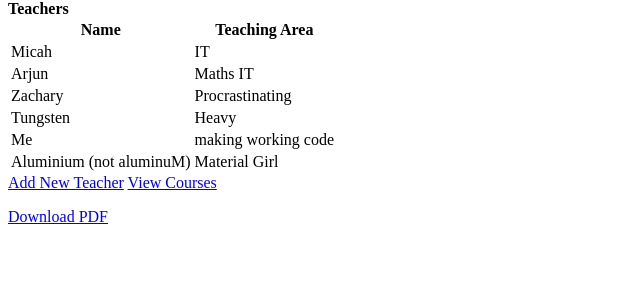
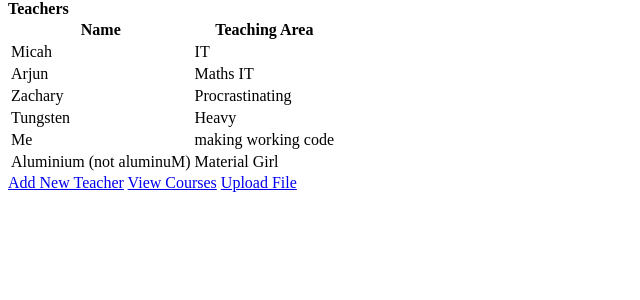
Before and after one commit to zm0008/UnitOutlineDjango, a Django app: page / in a window 1280 px wide. Shown: the part 64-364 px from the top of the page, without its empty margins (0-640 px from the left). Run offline with Django 3.2, Linux system fonts and the light colour scheme; data comes from the database, SQL or seed files in the repository.

Commit message:
Allowed the user to upload their own pdf to merge

```diff
--- a/UnitOutlineDjango/MyApp/forms.py
+++ b/UnitOutlineDjango/MyApp/forms.py
@@ -32,4 +32,6 @@ class InputFormScalingGroup(forms.ModelForm):
 
 class CourseForm(forms.Form):
     course = forms.ModelChoiceField(queryset=course.objects.all(), label="Select Course")
-    #
+
+class UploadFileForm(forms.Form):
+    file = forms.FileField(required=False)
--- a/UnitOutlineDjango/MyApp/templates/MyApp/index.html
+++ b/UnitOutlineDjango/MyApp/templates/MyApp/index.html
@@ -17,13 +17,13 @@
             flex-direction: row;
             background-color: #f0f3f5;
         }
+
         .navbarlist {
             list-style-type: none;
             margin: 0;
             padding: 0;
             overflow: hidden;
             background-color: #f0f3f5;
-
         }
 
             .navbarlist li {
@@ -40,19 +40,20 @@
 
                     .navbarlist li a:hover {
                         background-color: #cbcfd1;
-
                     }
     </style>
     <div class="navbar">
-        <div><a class="navbar-brand" href="#"><img src="{% static 'images/ACTGov2.png' %}" alt='ACT GOV LOGO' style="width: 50%; height: auto;"/></a></div>
-        <div><ul class="navbarlist">
+        <div><a class="navbar-brand" href="#"><img src="{% static 'images/ACTGov2.png' %}" alt='ACT GOV LOGO' style="width: 50%; height: auto;" /></a></div>
+        <div>
+            <ul class="navbarlist">
                 <!-- Change ts to some real links-->
 
                 <li><a href="{% url 'index' %}">Home</a></li>
                 <li><a href="#Unit_Outline_Generator">Unit Outline Generator</a></li>
                 <li><a href="#Results">Results</a></li>
                 <li><a href="#Academic_Record">Academic Record</a></li>
-        </ul></div>
+            </ul>
+        </div>
     </div>
     <strong>Teachers</strong>
 
@@ -74,8 +75,9 @@
     {% endif %}
     <a href="{% url 'input' %}">Add New Teacher</a>
     <a href="{% url 'course' %}">View Courses</a>
+    <!--<p><a href="{ url 'report' }">Download PDF</a></p>-->
 
-    <p><a href="{% url 'report' %}">Download PDF</a></p>
+    <a href="{% url 'upload_file' %}">Upload File</a>
 
 </body>
 </html>
--- a/UnitOutlineDjango/MyApp/views.py
+++ b/UnitOutlineDjango/MyApp/views.py
@@ -1,6 +1,6 @@
 from logging import raiseExceptions
 from django.shortcuts import render, redirect
-from django.http import HttpResponse
+from django.http import HttpResponse, HttpResponseRedirect
 from datetime import datetime
 from .models import teacher
 from .forms import InputForm
@@ -15,6 +15,12 @@ from reportlab.platypus import Table
 from django.http import FileResponse
 from django.contrib.staticfiles.storage import staticfiles_storage
 from io import BytesIO
+from django.shortcuts import render
+from .forms import UploadFileForm
+
+# Imaginary function to handle an uploaded file.
+#from somewhere import handle_uploaded_file
+
 
 # Create your views here.
 def index(request):
@@ -116,24 +122,29 @@ def generate_pdf():
     buffer.seek(0)
     return buffer
 
-def report(request):
-    pdf_file = staticfiles_storage.path("DS.pdf")
+def upload_file(request):
+    if request.method == "POST":
+        form = UploadFileForm(request.POST, request.FILES)
+        if form.is_valid():
+            pdf_file = request.FILES.get("file")
+            merger = PdfWriter()
+            input1 = PdfReader(generate_pdf())
 
-    try:
-        merger = PdfWriter()
+            try:
+                merger.append(input1)
+                if pdf_file:
+                    input2 = PdfReader(pdf_file, "rb")
+                    merger.append(input2)
+                buffer = BytesIO()
+                merger.write(buffer)
+                buffer.seek(0)
+                response = FileResponse(buffer, as_attachment=True, filename="Attachment.pdf")
 
-        input1 = PdfReader(generate_pdf())
-        input2 = PdfReader(pdf_file, "rb")
+            except FileNotFoundError:
+                response = FileResponse(generate_pdf(), as_attachment=True, filename="noAttachment.pdf")
+            return response
 
-        merger.append(input1)
-        merger.append(input2)
-
-        buffer = BytesIO()
-        merger.write(buffer)
-        buffer.seek(0)
-        response = FileResponse(buffer, as_attachment=True, filename="Attachment.pdf")
-
-
-    except FileNotFoundError:
-        response = FileResponse(generate_pdf(), as_attachment=True, filename="noAttachment.pdf")
-    return response
+            #return HttpResponseRedirect("/success/url/")
+    else:
+        form = UploadFileForm()
+    return render(request, "MyApp/upload.html", {"form": form})
--- a/UnitOutlineDjango/UnitOutlineDjango/urls.py
+++ b/UnitOutlineDjango/UnitOutlineDjango/urls.py
@@ -32,5 +32,6 @@ urlpatterns = [
     path('unitinput/', MyApp.views.inputunit_view, name='unitinput'),
     path('assessmentinput/', MyApp.views.inputassessment_view, name='assessmentinput'),
     path('course/', MyApp.views.course_view, name='course'),
-    path('report/', MyApp.views.report, name='report')
+    path('upload/', MyApp.views.upload_file, name='upload_file'),
+    #path('report/', MyApp.views.report, name='report')
 ]
```
Also changed, not shown: UnitOutlineDjango/MyApp/templates/MyApp/upload.html (added, +19 -0 lines), 1 other file. Lines whose indentation alone changed are shown as unchanged.
